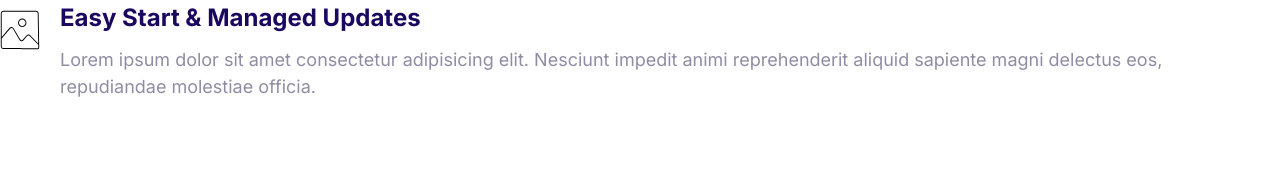
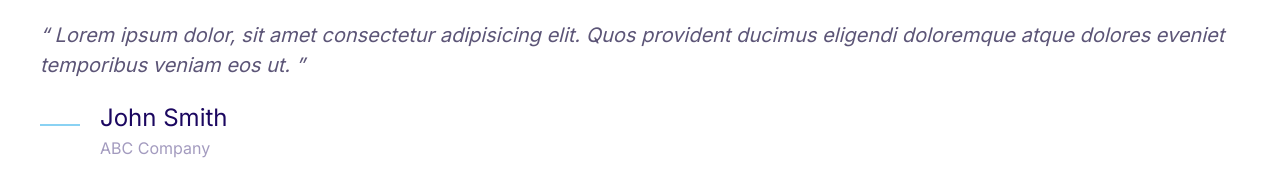
Before and after one commit to nemati7007/nemati, a plain HTML site: page index.html in a window 1280 px wide. Drawn offline with Linux system fonts and the light colour scheme.

Commit message:
Define the quote components

```diff
--- a/css/styles.css
+++ b/css/styles.css
@@ -4,6 +4,7 @@
   --color-accent: #ff3400;
   --color-headings: #1b0760;
   --color-body: #918ca4;
+  --color-body-darker: #5c5577;
   --color-border: #ccc;
   --border-radius: 30px;
 }
@@ -379,3 +380,51 @@ a {
 .media__image {
   margin-top: 1rem;
 }
+
+/* Quotes */
+.quote {
+  font-size: 3rem;
+  font-style: italic;
+  color: var(--color-body-darker);
+}
+
+.quote__text::before {
+  content: open-quote;
+}
+
+.quote__text::after {
+  content: close-quote;
+}
+
+.quote__author {
+  font-size: 3rem;
+  font-weight: 500;
+  font-style: normal;
+  margin-bottom: 0;
+}
+
+.quote__company {
+  font-size: 2rem;
+  font-style: normal;
+  color: var(--color-headings);
+  opacity: 0.4;
+}
+
+.quote__line {
+  position: relative;
+  bottom: 5px;
+}
+
+@media screen and (min-width: 1024px) {
+  .quote {
+    font-size: 2rem;
+  }
+
+  .quote__author {
+    font-size: 2.4rem;
+  }
+
+  .quote__company {
+    font-size: 1.6rem;
+  }
+}
--- a/index.html
+++ b/index.html
@@ -14,20 +14,25 @@
     <link rel="stylesheet" href="/css/styles.css" />
   </head>
   <body>
+    <blockquote class="quote">
+      <p class="quote__text">
+        Lorem ipsum dolor, sit amet consectetur adipisicing elit. Quos provident
+        ducimus eligendi doloremque atque dolores eveniet temporibus veniam eos
+        ut.
+      </p>
+      <footer>
         <div class="media">
           <div class="media__image">
-        <svg class="icon icon--primary">
-          <use xlink:href="./images/sprite.svg#snap"></use>
+            <svg class="icon icon--primary quote__line">
+              <use xlink:href="./images/sprite.svg#line"></use>
             </svg>
           </div>
           <div class="media__body">
-        <h3 class="media__title">Easy Start & Managed Updates</h3>
-        <p class="media__description">
-          Lorem ipsum dolor sit amet consectetur adipisicing elit. Nesciunt
-          impedit animi reprehenderit aliquid sapiente magni delectus eos,
-          repudiandae molestiae officia.
-        </p>
+            <h3 class="media__title quote__author">John Smith</h3>
+            <p class="quote__company">ABC Company</p>
           </div>
         </div>
+      </footer>
+    </blockquote>
   </body>
 </html>
```
Also changed, not shown: components/media.html (added, +15 -0 lines). Lines whose indentation alone changed are shown as unchanged.
